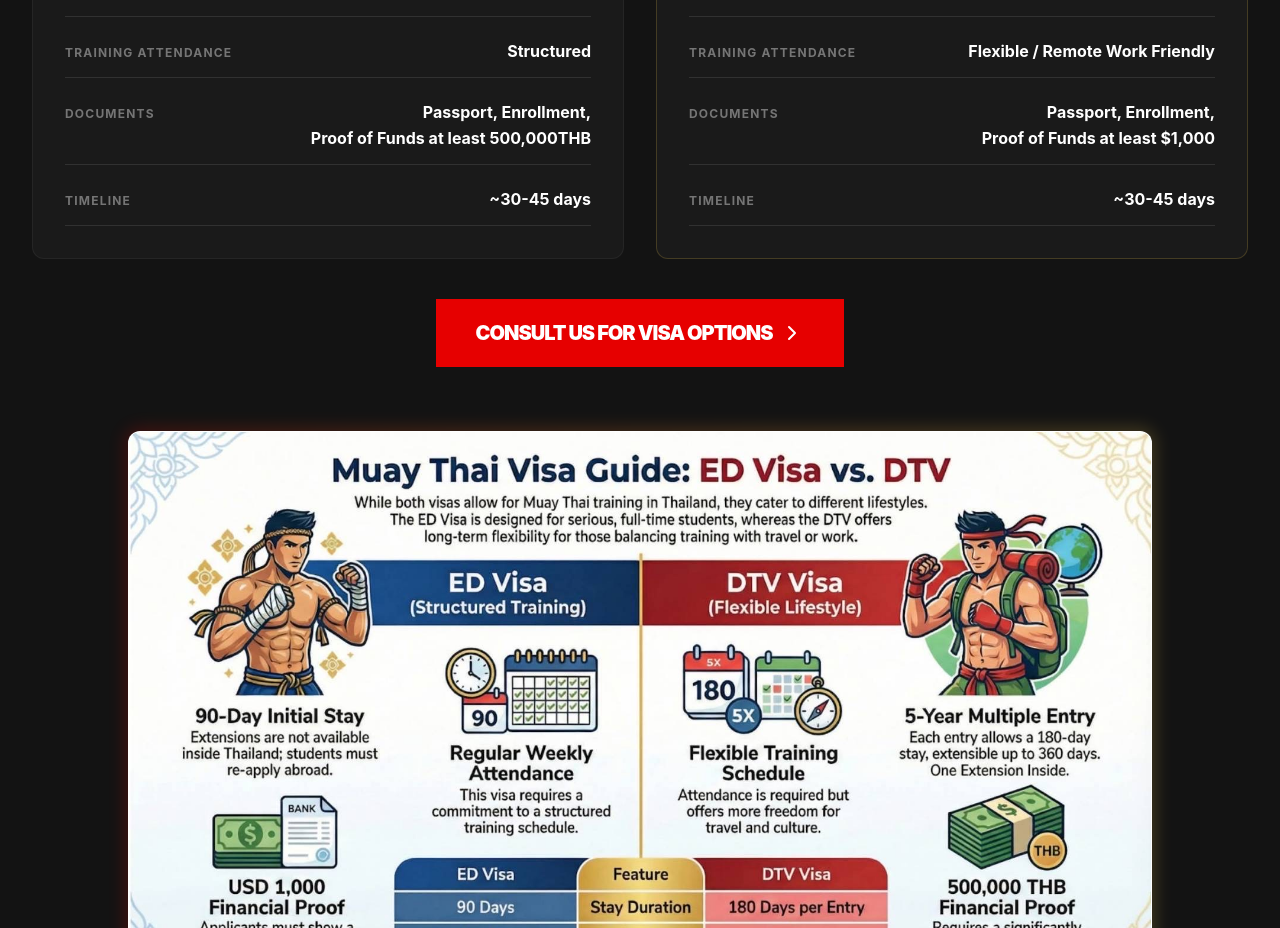
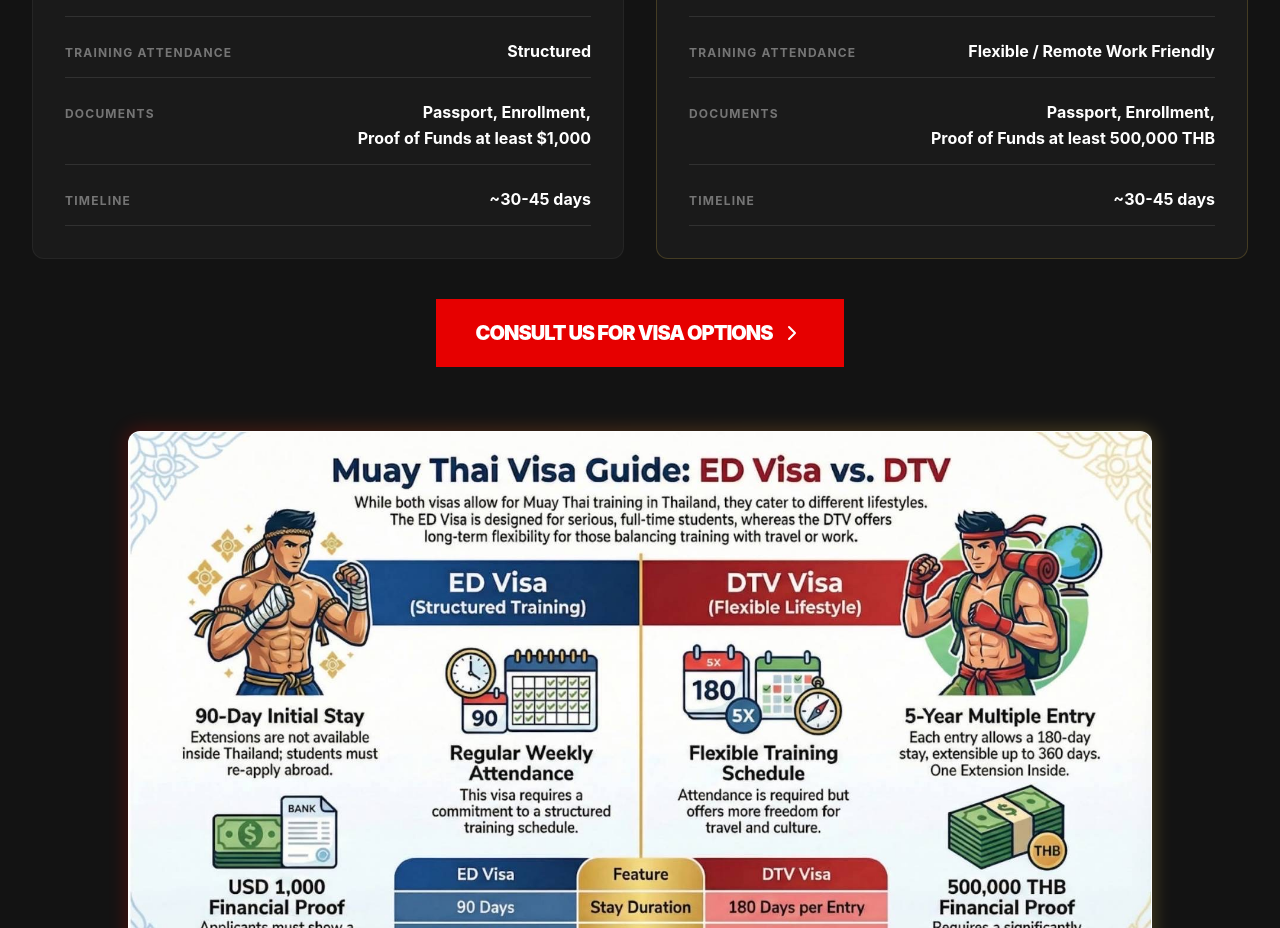
Before and after one commit to aonzazaaonzaz-cell/Project-Gumpun, a React (Vite) app: page / in a window 1280 px wide. Shown: the part 2380-3308 px from the top of the page. Built offline with nearby package versions, Linux system fonts and the light colour scheme.

Commit message:
Update ED, DTV

```diff
--- a/src/App.tsx
+++ b/src/App.tsx
@@ -253,7 +253,7 @@ const VisaComparison = () => {
     { label: "RE-APPLICATION", values: ["Renewable Outside Thailand"] },
     { label: "LOCATION", values: ["Single Base Recommended"] },
     { label: "TRAINING ATTENDANCE", values: ["Structured"] },
-    { label: "DOCUMENTS", values: ["Passport, Enrollment,", "Proof of Funds at least 500,000THB"] },
+    { label: "DOCUMENTS", values: ["Passport, Enrollment,", "Proof of Funds at least $1,000"] },
     { label: "TIMELINE", values: ["~30-45 days"] }
   ];
 
@@ -262,7 +262,7 @@ const VisaComparison = () => {
     { label: "RE-APPLICATION", values: ["Multiple-Entry"] },
     { label: "LOCATION", values: ["Flexible / Remote Work Friendly"] },
     { label: "TRAINING ATTENDANCE", values: ["Flexible / Remote Work Friendly"] },
-    { label: "DOCUMENTS", values: ["Passport, Enrollment,", "Proof of Funds at least $1,000"] },
+    { label: "DOCUMENTS", values: ["Passport, Enrollment,", "Proof of Funds at least 500,000 THB"] },
     { label: "TIMELINE", values: ["~30-45 days"] }
   ];
 
```
Also changed, not shown: 1 other file (tests, documents, lock files or other folders).
